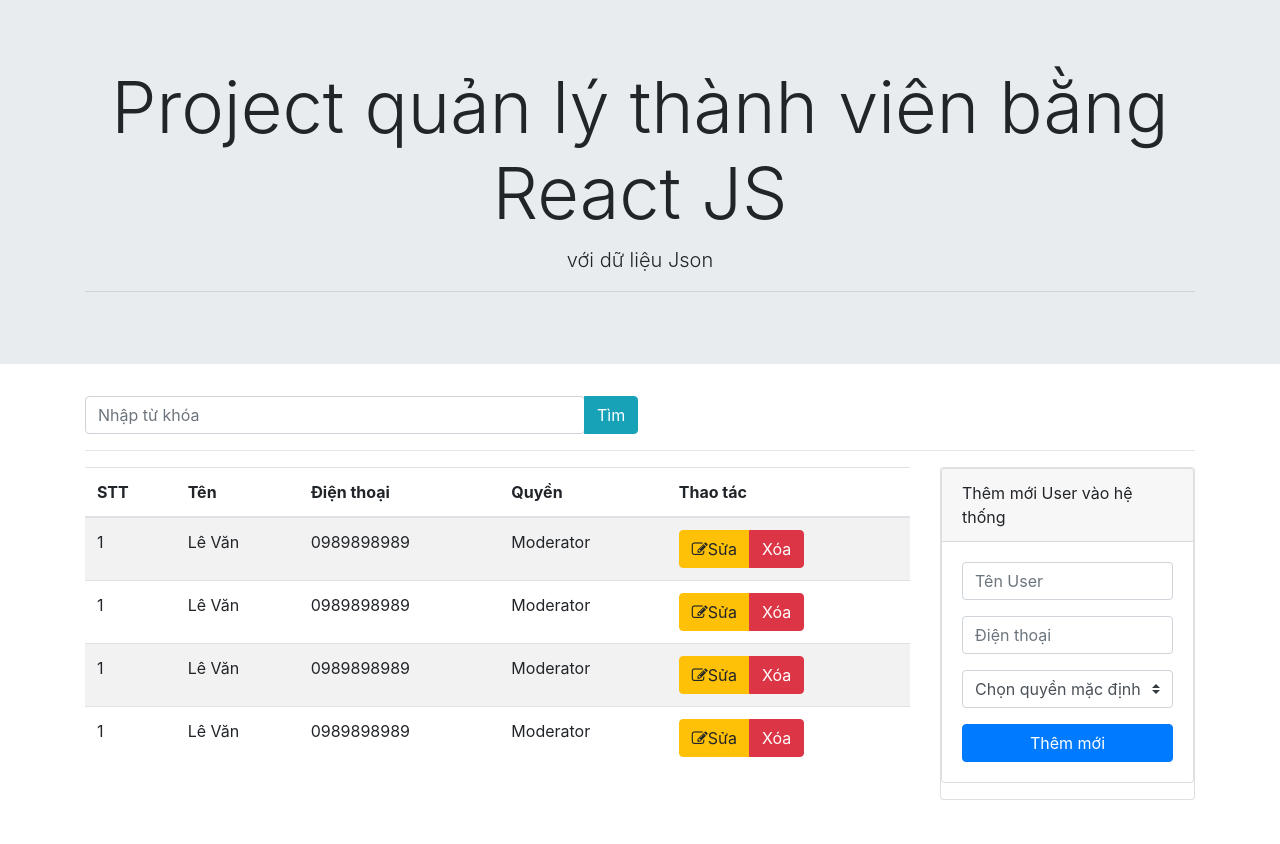
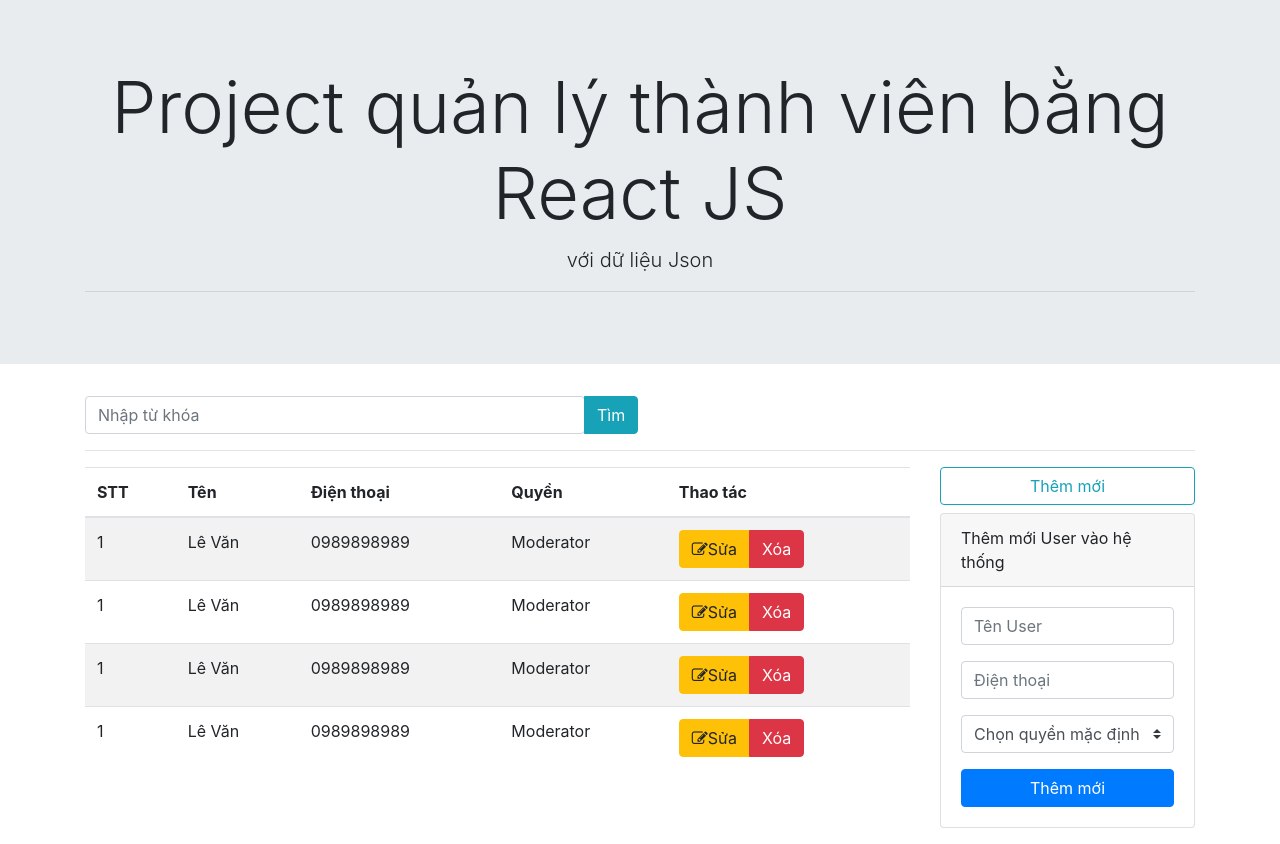
Before and after one commit to cntt2-trangle/react-js, a React (Create React App) app: page / in a window 1280 px wide. Before the commit the page ends 800 px from the top, so only its background shows below. Built offline with nearby package versions, Linux system fonts and the light colour scheme.

Commit message:
[PHAN-021] 059 Xy ly cac tuong tac co ban tren Frontend

```diff
--- a/src/Components/AddUser.js
+++ b/src/Components/AddUser.js
@@ -1,11 +1,27 @@
 import React, { Component } from 'react';
 
 class AddUser extends Component {
+    constructor(props) {
+        super(props);
+        this.state = {
+            trangThaiChinhSua:false
+        }
+    }
+
+    hienThiNut = () => {
+        if(this.state.trangThaiChinhSua === true) {
+            return <div className="btn btn-block btn-outline-secondary">Đóng lại</div>;
+        } else {
+            return <div className="btn btn-block btn-outline-info">Thêm mới</div>;
+        }
+    }
+
     render() {
         return (
             <div className="col-3">
-                <div className="card text-left">
-                    <div className="card boder-primary mb-3">
+                <div>
+                    {this.hienThiNut()}
+                    <div className="card boder-primary mb-3 mt-2">
                     <div className="card-header">Thêm mới User vào hệ thống</div>
                     <div className="card-body text-primary">
                         <div className="form-group">
```
